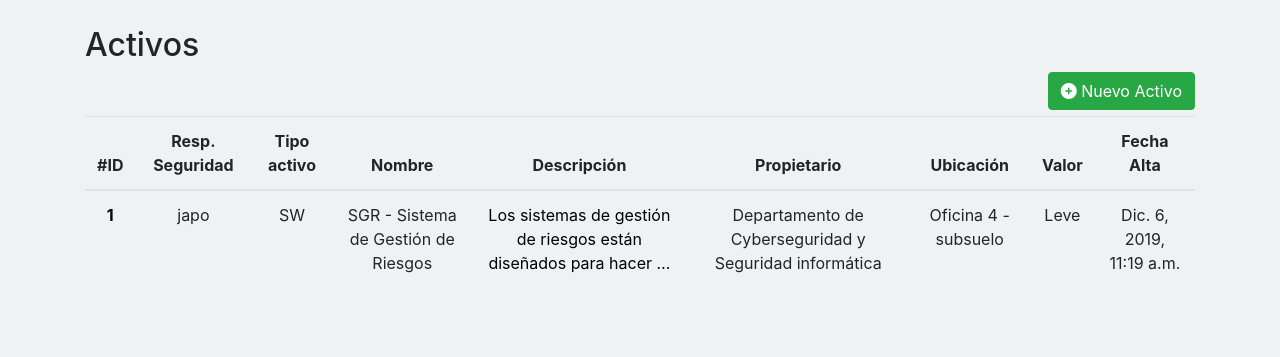
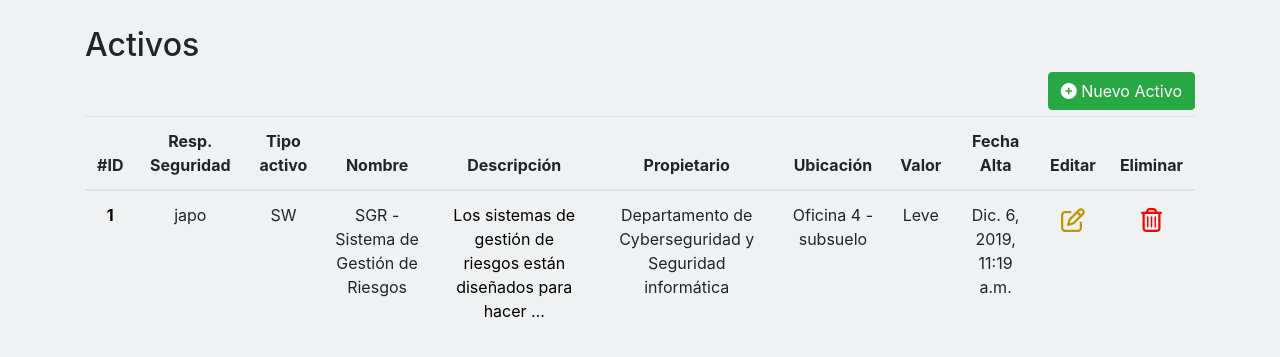
Before and after one commit to marceloagoston/djmcu, a Django app: page /activos/ in a window 1280 px wide. Shown: the part 56-413 px from the top of the page. Run offline with Django 3.2, Linux system fonts and the light colour scheme; data comes from the database, SQL or seed files in the repository; both versions use the stored data as it was after the commit; parts of the project's set-up code (start-up, migrations or seed data) failed here and were passed over; some libraries are stand-ins or nearby versions.

Commit message:
improved UI; delete/edit activos done

```diff
--- a/static/css/base.css
+++ b/static/css/base.css
@@ -111,8 +111,17 @@ a:hover{
 .tcen{
 	text-align: center;
 }
-.negro{
+.cnegro{
 	color: #000;
+}
+.icono{
+	font-size: 1.5rem;
+}
+.crojo{
+	color: #F00;
+}
+.camarillo{
+	color: #BF9500;
 }
 
 /*
--- a/templates/activos_detail.html
+++ b/templates/activos_detail.html
@@ -22,21 +22,25 @@
 		      <th scope="col">Ubicación</th>
 		      <th scope="col">Valor</th>
 		      <th scope="col">Fecha Alta</th>
+		      <th scope="col">Editar</th>
+		      <th scope="col">Eliminar</th>
 		    </tr>
 		  </thead>
 		  <tbody>
 		    {% for activo in activos %}
 		    <tr>
 		    	<!-- reemplazar home por activo detail -->
-		      <th scope="row"><a href="{% url 'editar_activo' activo.TAid %}" class="negro">{{activo.TAid}}</a></th>
+		      <th scope="row"><a href="{% url 'detalle_activo' activo.TAid %}" class="cnegro">{{activo.TAid}}</a></th>
 		      <td>{{activo.resp_seguridad}}</td>
 		      <td>{{activo.tipoactivo}}</td>
 		      <td>{{activo.nombre}}</a></td>
-		      <td id="desc"><a href="{% url 'editar_activo' activo.TAid %}" class="negro">{{activo.descripcion|truncatewords:10}}</a></td>
+		      <td id="desc"><a href="{% url 'detalle_activo' activo.TAid %}" class="cnegro">{{activo.descripcion|truncatewords:10}}</a></td>
 		      <td>{{activo.propietario}}</td>
 		      <td>{{activo.ubicacion}}</td>
 		      <td>{{activo.valor}}</td>
 		      <td>{{activo.date}}</td>
+		      <td><a href="{% url 'editar_activo' activo.TAid %}" class="camarillo icono"><i class="far fa-edit"></i></a></td>
+		      <td><a href="{% url 'eliminar_activo' activo.TAid %}" class="crojo icono"><i class="far fa-trash-alt"></i></a></td>
 		    </tr>
 		    {% endfor %}
 		  </tbody>
--- a/templates/editaractivo.html
+++ b/templates/editaractivo.html
@@ -6,7 +6,7 @@
 	<form action="" method="post">{% csrf_token %}
 		{{form.as_p}}
 		<input type="submit" value="Actualizar" class="btn btn-warning font-weight-bold" />
-		<button class="btn btn-info ml- " type="submit">Update</button>
+		<a href="{% url 'lista_activos' %}" class="btn btn-dark">Cancelar</a>
 	</form>
 
 
```
Also changed, not shown: templates/activo_detail.html (+6 -3 lines), db.sqlite3.
